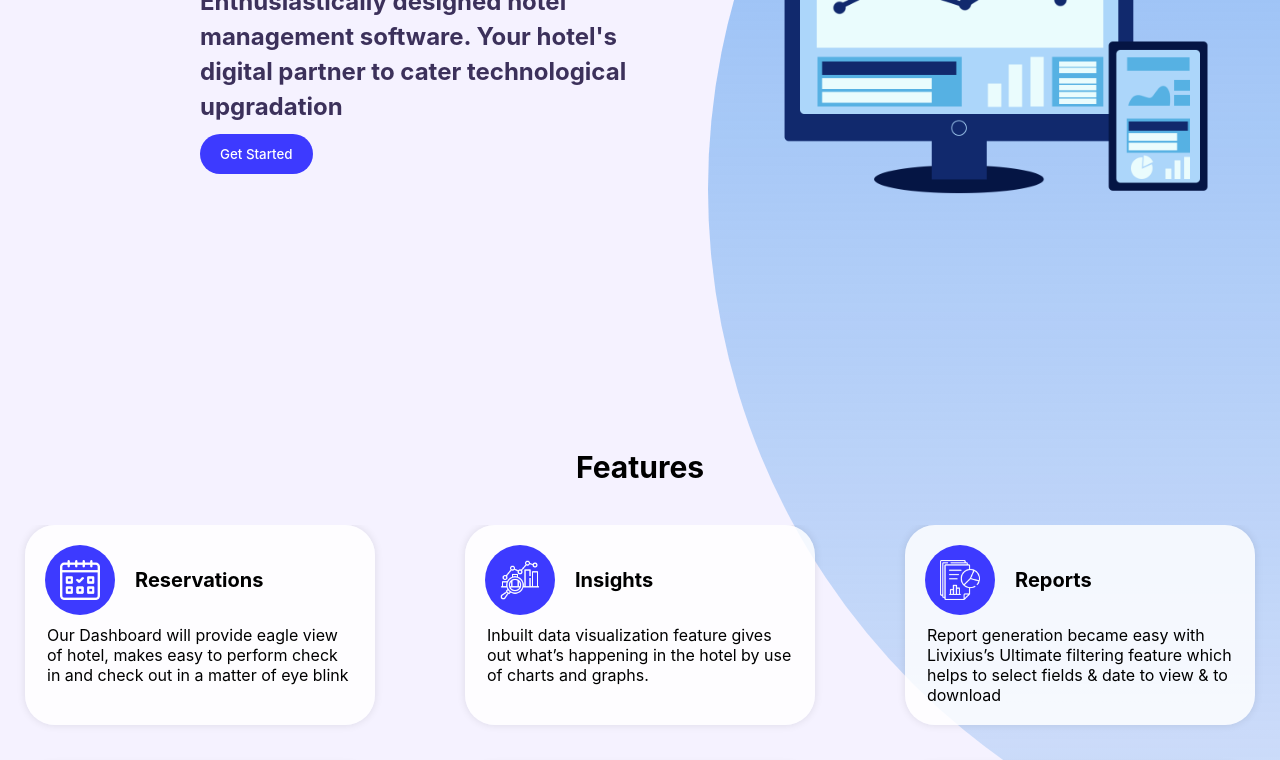
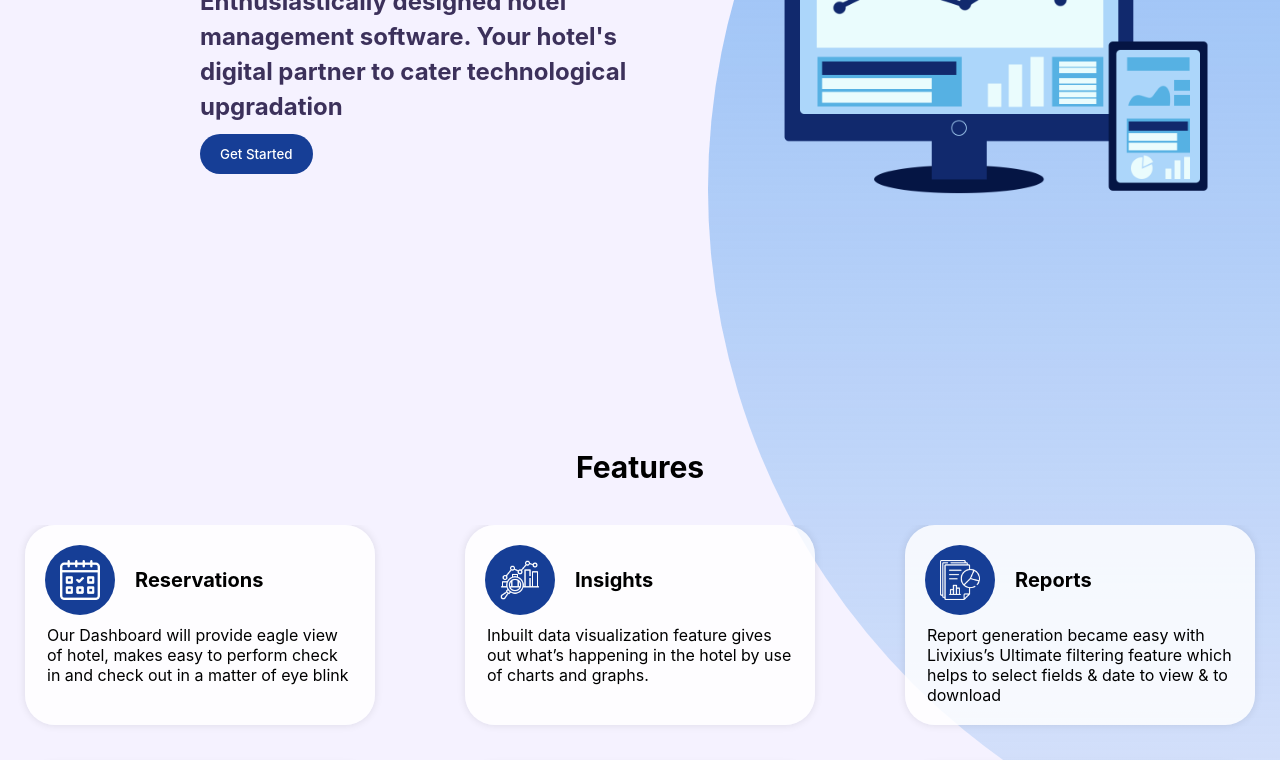
Before and after one commit to Poovarasan-A/Livixius-web, a plain HTML site: page index.html in a window 1280 px wide. Shown: the part 351-1111 px from the top of the page. Drawn offline with nearby package versions, Linux system fonts and the light colour scheme; a script that the page names is missing.

Commit message:
color update

```diff
--- a/style.css
+++ b/style.css
@@ -14,9 +14,9 @@
   --secondary-color: #ab9ff2;
   --text-color: #3c315b; */
   /* ---------------Blue color schema ---------------- */
-  --primary-color: #9fc2f265;
+  --primary-color: #9fc2f24f;
   --extralight-color: #9fc2f2d8;
-  --light-color: #3d3aff;
+  --light-color: #163e96;
   --white-color: #f5f2ff;
   --secondary-color: #82b5f4;
   --text-color: #3c315b;
@@ -317,7 +317,7 @@ nav button {
 /* --------------------------------------Contact page starts-------------------------------------------- */
 #contact {
   width: 100%;
-  background-color: var(--primary-color);
+  background-color: var(--white-color);
 }
 #contact h1 {
   text-align: center;
```
